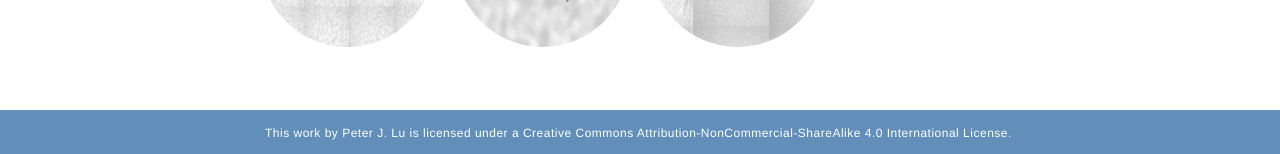
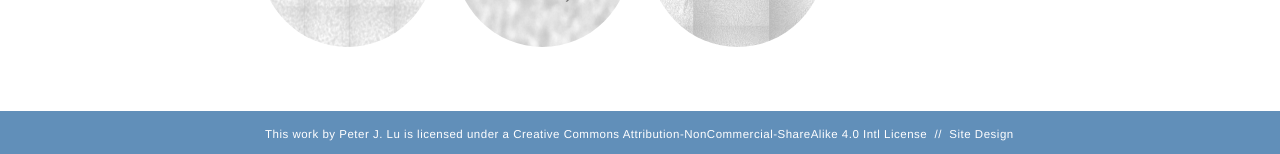
Before and after one commit to colloids/colloids.github.io, a Jekyll site: the page built from post.html, in a window 1280 px wide. Shown: the part 1406-1560 px from the top of the page. Built offline with Jekyll 4.4.1, drawn with Linux system fonts in a browser that asks for light colours.

Commit message:
added portfolio link

```diff
--- a/_includes/footer.html
+++ b/_includes/footer.html
@@ -1,6 +1,6 @@
 <footer class="footer">
 <div class="container">
-  <p>This work by <a href="http://www.peterlu.org/" target="_blank">Peter J. Lu</a> is licensed under a Creative Commons Attribution-NonCommercial-ShareAlike 4.0 International License.</p>
+  <div><p>This work by <a href="http://www.peterlu.org/" target="_blank">Peter J. Lu</a> is licensed under a Creative Commons Attribution-NonCommercial-ShareAlike 4.0 Intl License &nbsp;//&nbsp; <a href="http://jessicaoverbey.com/" target="_blank">Site Design</a><p></div>
 </div>
 </footer>
 
--- a/css/style.css
+++ b/css/style.css
@@ -108,7 +108,7 @@ h3 {
 .footer p {
   margin-top:15px;
   margin-bottom:15px;
-  font-size:12px;
+  font-size:11.5px;
   color:#fff;
 }
 
```
